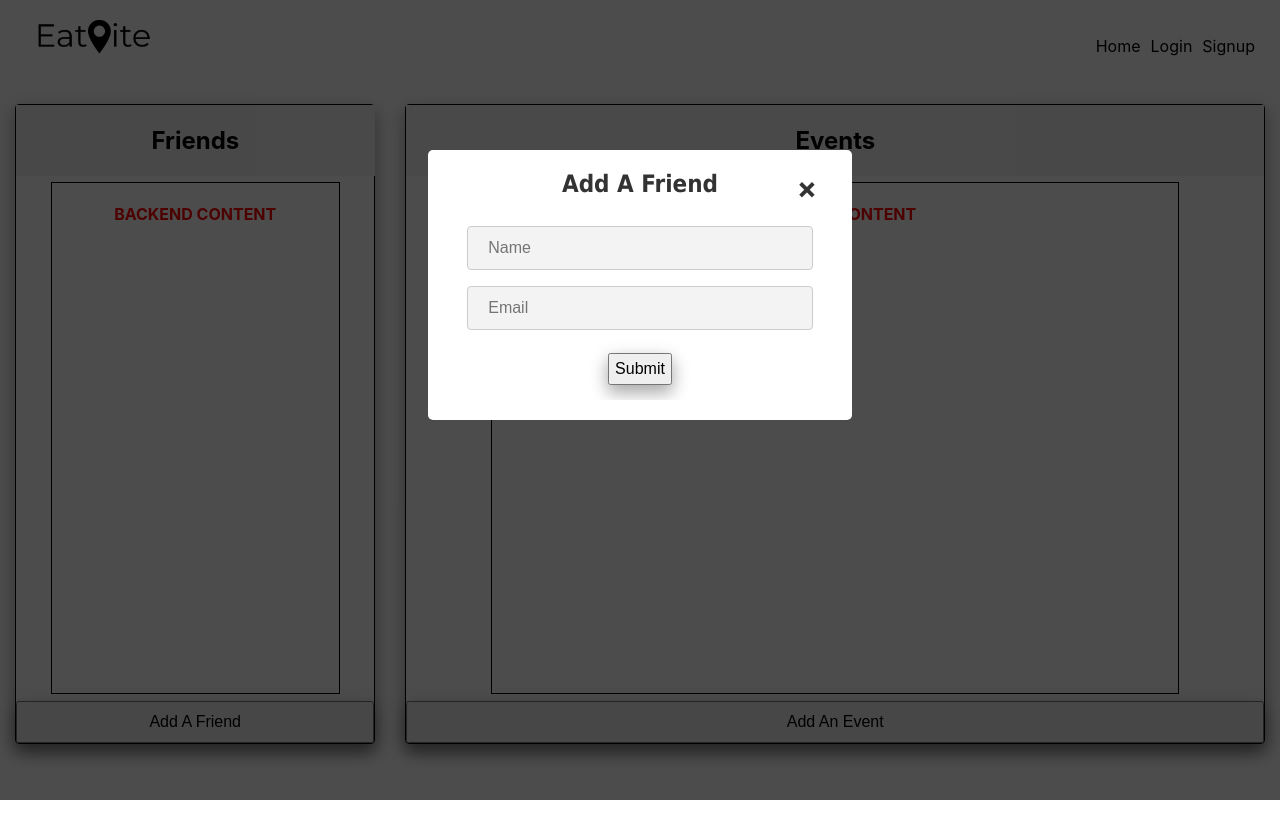
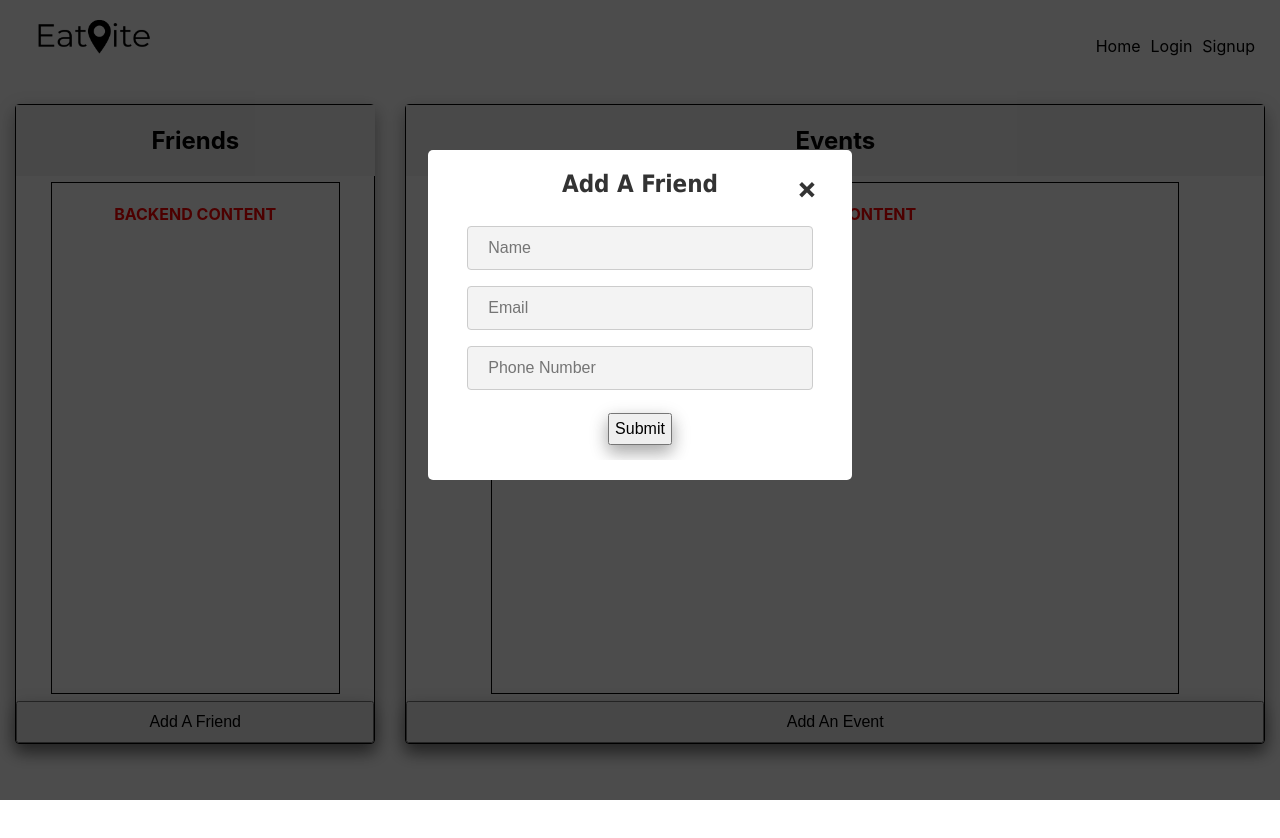
Before and after one commit to CCLancaster/EatVite, a React (Create React App) app in the folder client/: page /profile in a window 1280 px wide. Both pictures are taken after a click on the button "Add A Friend". Shown: the top 838 px of the page. Built offline with nearby package versions, Linux system fonts and the light colour scheme.

Commit message:
implemented addfriend on profile

```diff
--- a/client/src/content/pages/Profile.js
+++ b/client/src/content/pages/Profile.js
@@ -1,8 +1,36 @@
-import React from "react";
+import React, { useState, useReducer } from "react";
 import { BrowserRouter as Router, Link, Route, NavLink, Redirect } from "react-router-dom"
 import Addevent from "./Addevent";
 
 function Profile(props) {
+    let [friendName, setFriendName] = useState('')
+     let [friendEmail, setFriendEmail] = useState('')
+     let [friendPhone, setFriendPhone] = useState('')
+
+     const handleFriendSubmit = e => {
+        e.preventDefault()
+        fetch(`${process.env.REACT_APP_SERVER_URL}/eat/addfriend`, {
+            method: 'POST',
+            body: JSON.stringify({
+                name: friendName,
+                email: friendEmail,
+                phone: friendPhone,
+            }),
+            headers: {
+                'Content-Type': 'application/json',
+                'Authorization': `Bearer ${localStorage.getItem('mernToken')}`,
+            }
+        })
+        .then(response => {
+            console.log(`${response}`)
+            return response.json()
+            }).then((data) => {
+            console.log(data)
+            })
+        .catch(err=>{
+            console.log(err)
+        });
+     }
     return (
         <div className="profile">
             <div className="friendlist">
@@ -22,9 +50,10 @@ function Profile(props) {
 		                    <h2>Add A Friend</h2>
 		                    <a className="close" href="#">&times;</a>
 		                    <div className="content">
-			                    <form className="friendform" method="POST">
-                                    <input type="text" name="name" placeholder="Name" />
-                                    <input type="text" name="email" placeholder="Email" />
+			                    <form className="friendform" method="POST" onSubmit={handleFriendSubmit}>
+                                    <input type="text" name="name" onChange={e => setFriendName(e.target.value)} placeholder="Name" />
+                                    <input type="text" name="email" onChange={e => setFriendEmail(e.target.value)} placeholder="Email" />
+                                    <input type="text" name="phone" onChange={e => setFriendPhone(e.target.value)} placeholder="Phone Number" />
                                     <button type="submit">Submit</button>
                                 </form>
 		                    </div>
```
Also changed, not shown: 1 other file (tests, documents, lock files or other folders).
